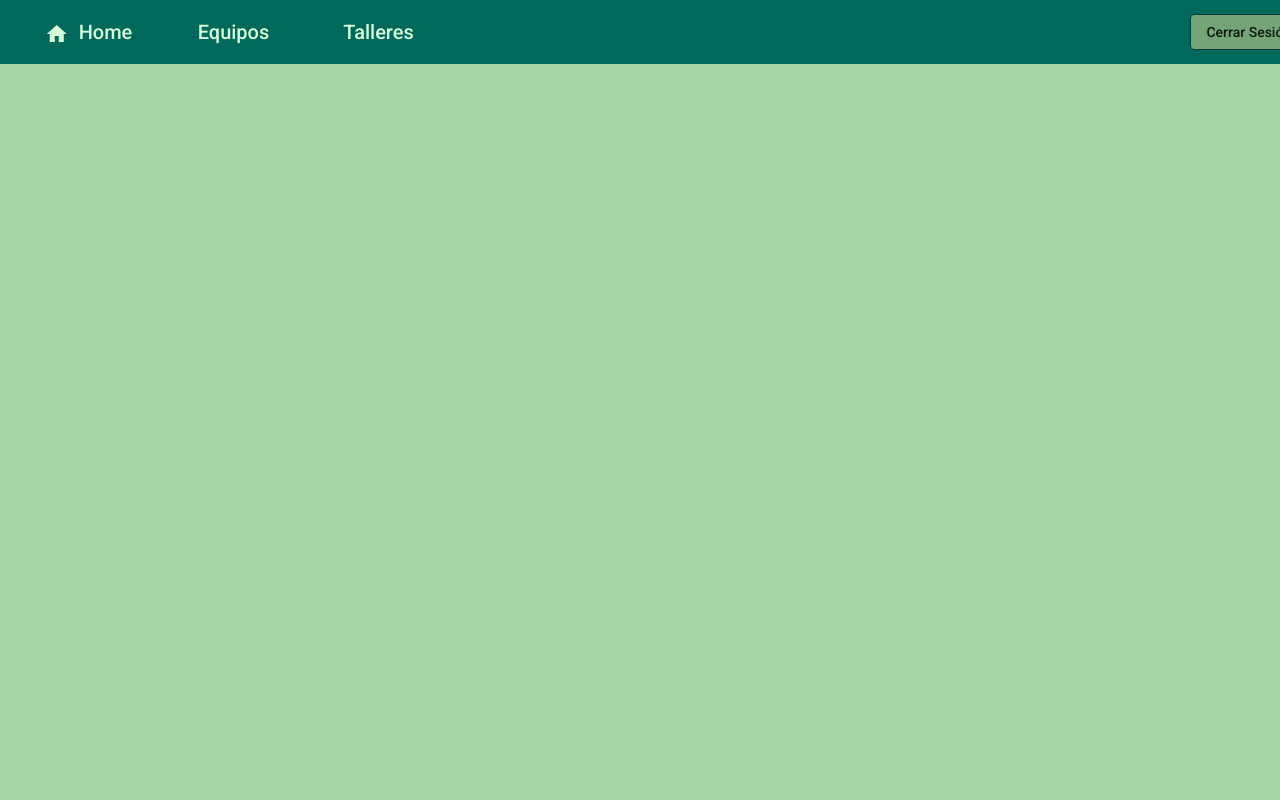
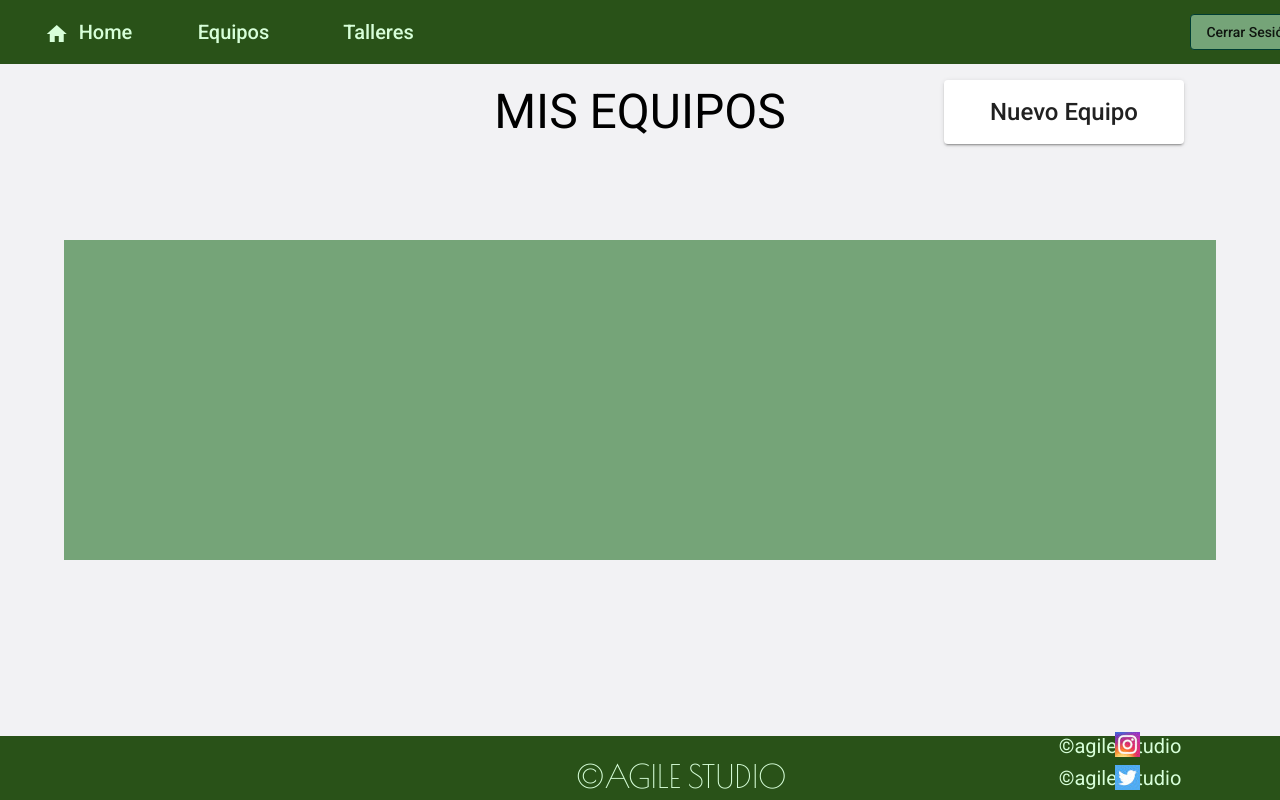
Before and after one commit to lucia2cv/AgileStudio, an Angular app in the folder frontend/: page /equipos in a window 1280 px wide. Built offline with nearby package versions, Linux system fonts and the light colour scheme.

Commit message:
feature: added teams space

```diff
--- a/frontend/src/app/components/equipos/equipos.component.css
+++ b/frontend/src/app/components/equipos/equipos.component.css
@@ -0,0 +1,34 @@
+.teams__tittle {
+  display: flex;
+  justify-content: center;
+  position: relative;
+  top: 6rem;
+  font-size: 3rem;
+}
+.teams__wrapper-button {
+  display: flex;
+  position: relative;
+  top: 2rem;
+  justify-content: flex-end;
+  height: 4rem;
+  margin-right: 6rem;
+}
+.teams__button {
+  width: 15rem;
+  font-size: 1.5rem;
+}
+
+.teams__container {
+  width: 100vw;
+  height: 100vh;
+  display: flex;
+  justify-content: center;
+  align-items: center;
+  position: absolute;
+  top: 0;
+}
+.teams__container-wrapper {
+  width: 90vw;
+  height: 40vh;
+  background-color: #75A478;
+}
--- a/frontend/src/app/components/equipos/equipos.component.html
+++ b/frontend/src/app/components/equipos/equipos.component.html
@@ -1,2 +1,12 @@
 <app-navbar></app-navbar>
-<p>equipos works!</p>
+
+
+<h1 class="teams__tittle">MIS EQUIPOS</h1>
+<div  class="teams__wrapper-button">
+  <button mat-raised-button  class="teams__button">Nuevo Equipo</button>
+</div>
+
+<div class="teams__container">
+  <div class="teams__container-wrapper"></div>
+</div>
+<app-footer></app-footer>
--- a/frontend/src/app/components/footer/footer.component.css
+++ b/frontend/src/app/components/footer/footer.component.css
@@ -1,6 +1,6 @@
 #footer{
   position: absolute;
-  background-color: #00695C;
+  background-color: #295218;
   bottom: 0px;
   width: 100%;
   height: 8%;
--- a/frontend/src/app/components/navbar/navbar.component.css
+++ b/frontend/src/app/components/navbar/navbar.component.css
@@ -2,7 +2,7 @@
   position: fixed;
 /* Make sure the toolbar will stay on top of the content as it scrolls past.*/
 z-index: 2;
-background-color: #00695C;
+background-color: #295218;
 }
 .mat-icon{
 padding-right: 10px;
--- a/frontend/src/app/log-in/log-in.component.css
+++ b/frontend/src/app/log-in/log-in.component.css
@@ -9,7 +9,7 @@
   width: 100%;
 }
 #right{
-  background-color: #A5D6A7;
+  background-color: #295218;
   height: 100%;
   display: flex;
   justify-content: center;
--- a/frontend/src/styles.css
+++ b/frontend/src/styles.css
@@ -2,7 +2,7 @@
 
 html, body { height: 100%;}
 body { margin: 0; font-family: Roboto, "Helvetica Neue", sans-serif;
-  background-color: #A5D6A7}
+  background-color: #F2F2F4}
 /*.mat-raised-button{
   background-color: #75A478;
   border: #003D33 !important;
```
